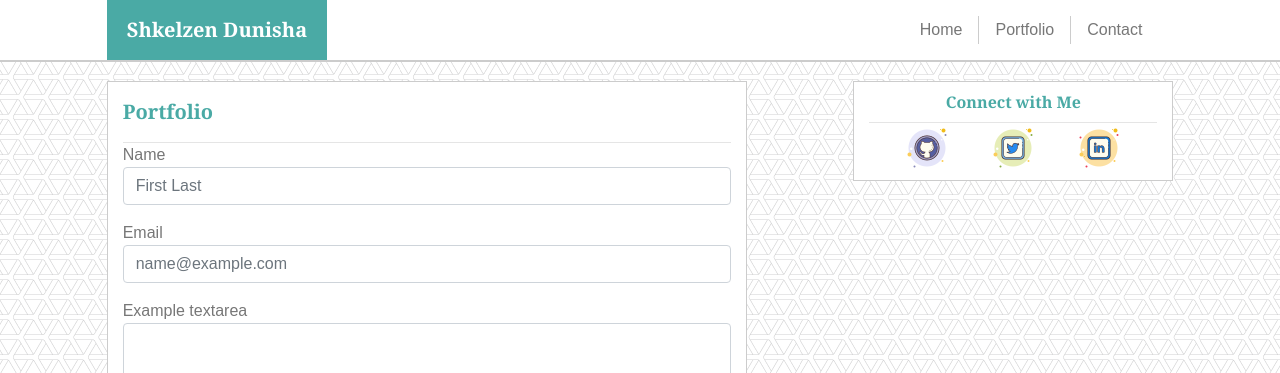
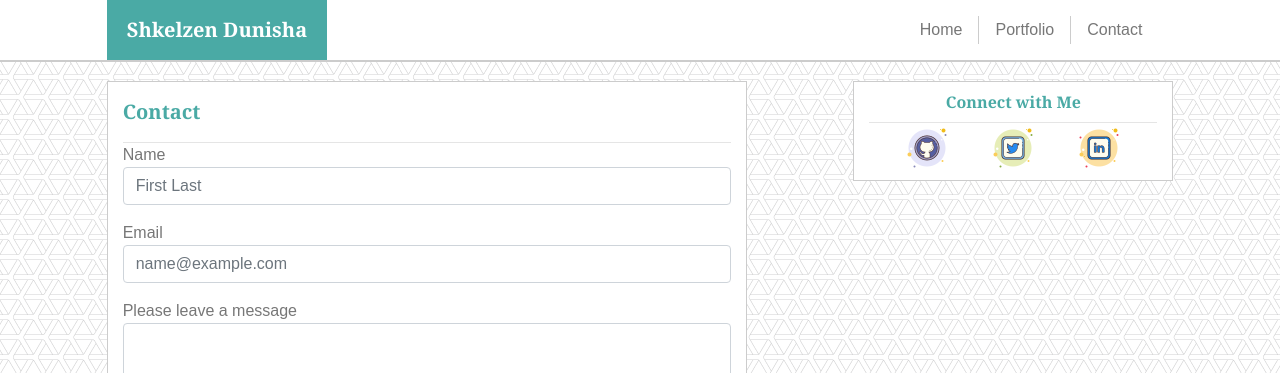
Before and after one commit to xeni455/Bootstrap-Portfolio, a plain HTML site: page contact.html in a window 1280 px wide. Shown: the top 373 px of the page. Drawn offline with nearby package versions, Linux system fonts and the light colour scheme.

Commit message:
minor changes

```diff
--- a/contact.html
+++ b/contact.html
@@ -44,7 +44,7 @@
     </nav>
     <div class="row justify-content-center" id="main">
         <div class="col-sm-12 col-md-6 offset-md-2 bg-white" id="main-section">
-            <span class="navbar-brand" id="span2">Portfolio</span>
+            <span class="navbar-brand" id="span2">Contact</span>
             <hr>
 
             <form action="#">
@@ -60,7 +60,7 @@
                 </div>
 
                 <div class="form-group">
-                    <label for="exampleFormControlTextarea1">Example textarea</label>
+                    <label for="exampleFormControlTextarea1">Please leave a message</label>
                     <textarea class="form-control" id="exampleFormControlTextarea1" rows="3"></textarea>
                 </div>
                 <button type="button" class=" mb-3" id="button">Submit</button>
```
